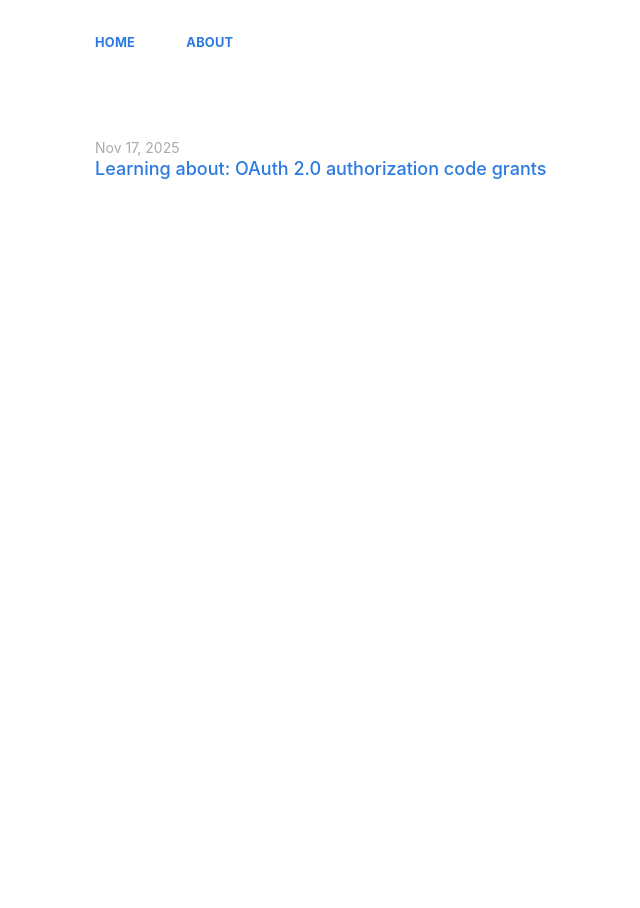
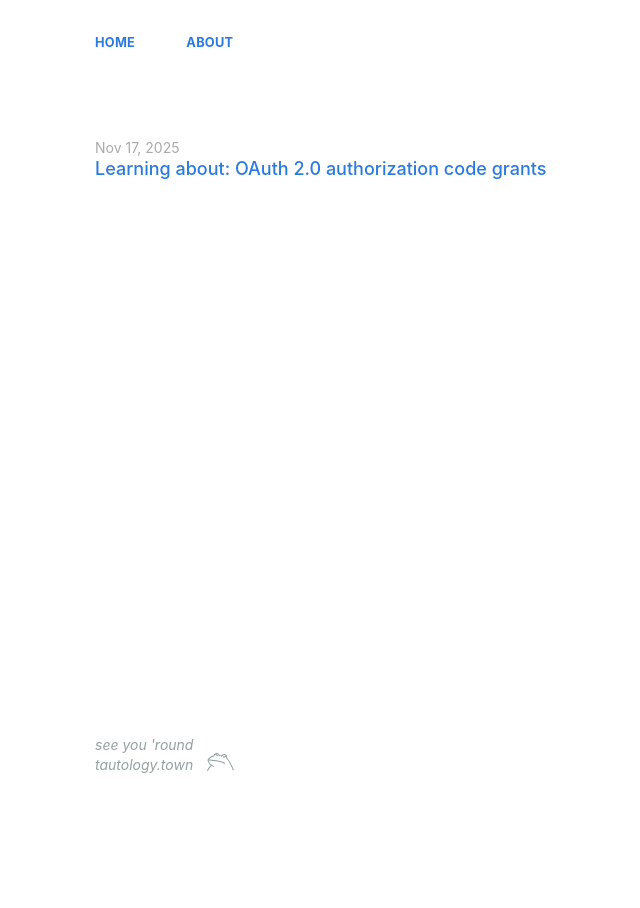
Before and after one commit to themichaelyang/tautology.town, a Jekyll site: the page built from index.html, in a window 1280 px wide. Shown: the whole page, without its empty margins (209-849 px from the left). Built offline with Jekyll 4.4.1, drawn with Linux system fonts in a browser that asks for light colours.

Commit message:
add friendly footer frog

```diff
--- a/_layouts/base.html
+++ b/_layouts/base.html
@@ -17,5 +17,8 @@
   <main>
     {{ content }}
   </main>
+  <footer>
+    <p id="footer-blurb"><i>see you 'round<br>tautology.town</i></p><img id="footer-frog" src="/assets/frog.svg" />
+  </footer>
 </body>
 </html>
--- a/_sass/_base.scss
+++ b/_sass/_base.scss
@@ -48,8 +48,7 @@ body {
   font-feature-settings: "kern" 1;
   font-kerning: normal;
   text-rendering: optimizeLegibility;
-  min-height: 100vh;
-  height: 100%;
+  min-height: 99vh;
   max-width: 100vw;
 }
 
@@ -60,7 +59,7 @@ body {
   top: 0; left: 0;
   display: flex;
   flex-direction: column;
-  margin-top: $spacing-unit / 2;
+  margin-top: calc($spacing-unit / 2);
 }
 
 .navbar__inner {
@@ -97,8 +96,27 @@ main {
   @extend %container--centered;
   margin-top: $navbar-height;
   padding-top: 2 * $spacing-unit;
+  min-height: 50vh;
   // padding-bottom: 12 * $spacing-unit;
-  padding-bottom: 50vh;
+  // padding-bottom: 25vh;
+}
+
+footer {
+  @extend %container--centered;
+  padding-top: 15vh;
+  padding-bottom: 10vh;
+  font-size: $small-font-size;
+  color: $solarized-base1;
+  display: flex;
+  // justify-content: center;
+}
+
+#footer-blurb {
+  padding: 1em;
+  padding-left: 0;
+}
+
+#footer-frog {
 }
 
 .page-content {
--- a/_sass/_content.scss
+++ b/_sass/_content.scss
@@ -112,7 +112,7 @@ blockquote {
 pre,
 code {
   font-size: 0.9em;
-  border: 1px solid darken($solarized-base3, 20%);
+  border: 1px solid color.adjust($solarized-base3, $lightness: -20%);
   border-radius: 3px;
   background-color: $solarized-base3;
   color: $solarized-base01;
--- a/_sass/_main.scss
+++ b/_sass/_main.scss
@@ -1,3 +1,4 @@
+// TODO: update to @use rules in Dart Sass since @import is deprecated
 @import "utils";
 @import "base";
 @import "content";
--- a/_sass/_utils.scss
+++ b/_sass/_utils.scss
@@ -14,7 +14,7 @@
 
 %container {
   width: 90%;
-  max-width: 42em;
+  max-width: 42rem;
 }
 
 %container--centered {
```
Also changed, not shown: assets/frog.svg (added), 7 other files.
